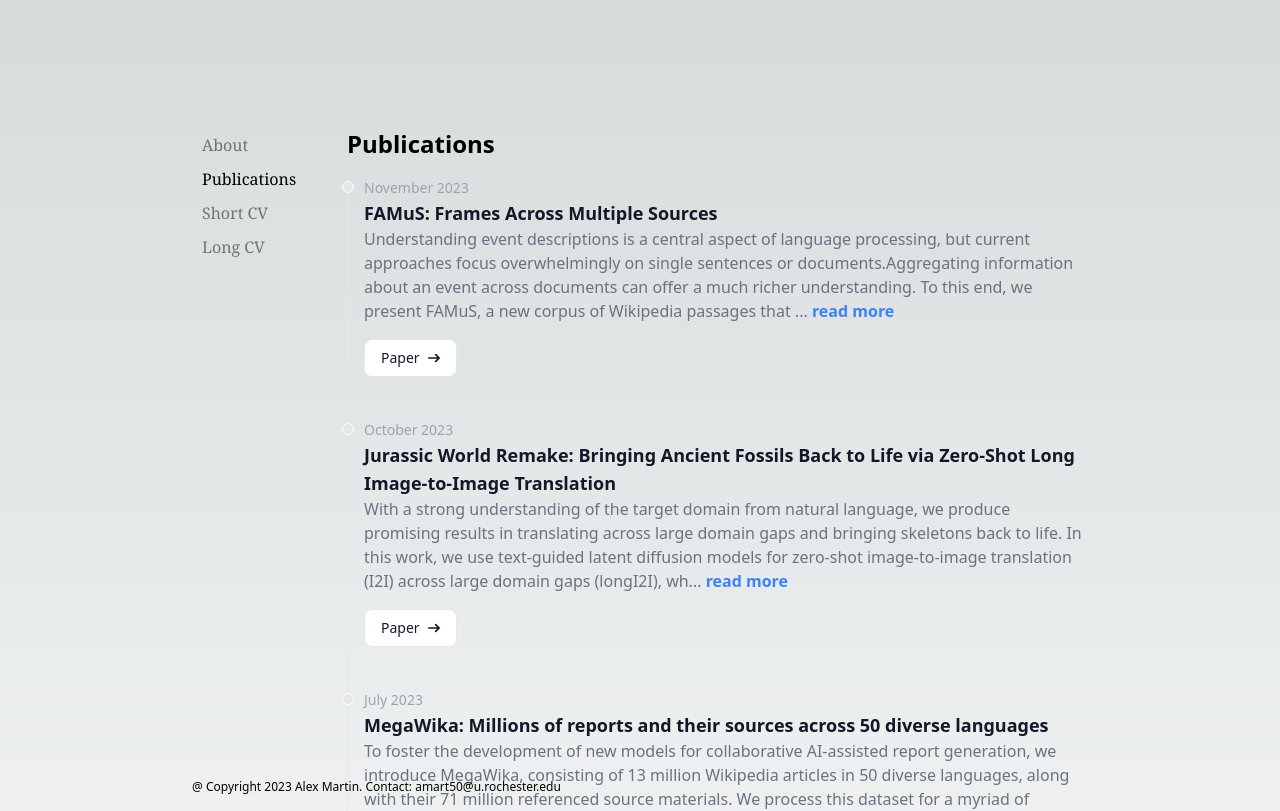
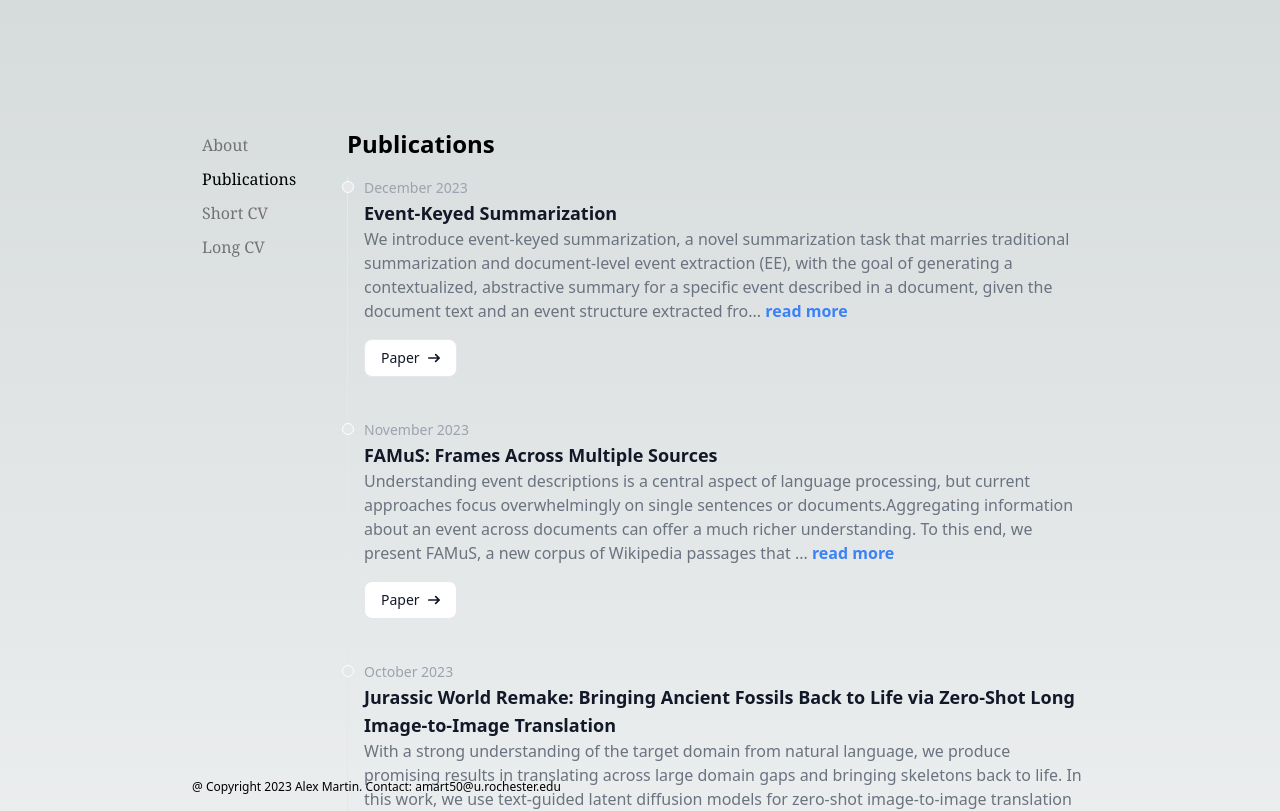
Before and after one commit to alexmartin1722/alexmartin1722.github.io, a Next.js app: page /publications in a window 1280 px wide. Shown: the top 811 px of the page. Built offline with nearby package versions, Linux system fonts and the light colour scheme.

Commit message:
new resume, updated publications

```diff
--- a/src/app/publications/page.tsx
+++ b/src/app/publications/page.tsx
@@ -6,6 +6,50 @@ export default function Publications() {
     <main className="flex-auto min-w-0 mt-6 md:mt-0 flex flex-col px-2 md:px-0">
       <h1 className="text-2xl mb-[15px] font-semibold"> Publications </h1>
       <ol className="relative border-l border-gray-200 dark:border-gray-700">
+      <li className="mb-10 ml-4">
+          <div className="absolute w-3 h-3 bg-gray-200 rounded-full mt-1.5 -left-1.5 border border-white dark:border-gray-900 dark:bg-gray-700"></div>
+          <time className="mb-1 text-sm font-normal leading-none text-gray-400 dark:text-gray-500">
+            December 2023
+          </time>
+          <h3 className="text-lg font-semibold text-gray-900 dark:text-white">
+            Event-Keyed Summarization
+          </h3>
+          {}
+          <ReadMoreComponent>
+           We introduce event-keyed summarization, a novel summarization task that marries traditional summarization
+           and document-level event extraction (EE), with the goal of generating a contextualized, abstractive summary
+            for a specific event described in a document, given the document text and an event structure
+            extracted from the document. We introduce a dataset for this task, MUCSUM, consisting of summaries
+            of all annotated events in the classic MUC dataset. We present a series of baselines on the task,
+            comprising both standard pretrained LMs common in the summarization literature (BART, PEGASUS, T5),
+            as well as larger frontier models (ChatGPT, GPT-4). Additionally, we present ablations to show that
+            alternative task formulations yield inferior summaries of the target events. Finally, we present a
+            human evaluation of reference and model outputs, as well as an evaluation that draws on standard
+            metrics in document-level EE but that is novel in a summarization context.
+          </ReadMoreComponent>
+          <a
+            href="#"
+            target="_blank"
+            className="inline-flex items-center px-4 py-2 text-sm font-medium text-gray-900 bg-white border border-gray-200 rounded-lg hover:bg-gray-100 hover:text-blue-700 focus:z-10 focus:ring-4 focus:outline-none focus:ring-gray-200 focus:text-blue-700 dark:bg-gray-800 dark:text-gray-400 dark:border-gray-600 dark:hover:text-white dark:hover:bg-gray-700 dark:focus:ring-gray-700"
+          >
+            Paper
+            <svg
+              className="w-3 h-3 ml-2"
+              aria-hidden="true"
+              xmlns="http://www.w3.org/2000/svg"
+              fill="none"
+              viewBox="0 0 14 10"
+            >
+              <path
+                stroke="currentColor"
+                stroke-linecap="round"
+                stroke-linejoin="round"
+                stroke-width="2"
+                d="M1 5h12m0 0L9 1m4 4L9 9"
+              />
+            </svg>
+          </a>
+        </li>
       <li className="mb-10 ml-4">
           <div className="absolute w-3 h-3 bg-gray-200 rounded-full mt-1.5 -left-1.5 border border-white dark:border-gray-900 dark:bg-gray-700"></div>
           <time className="mb-1 text-sm font-normal leading-none text-gray-400 dark:text-gray-500">
```
Also changed, not shown: 1 other file (tests, documents, lock files or other folders).
